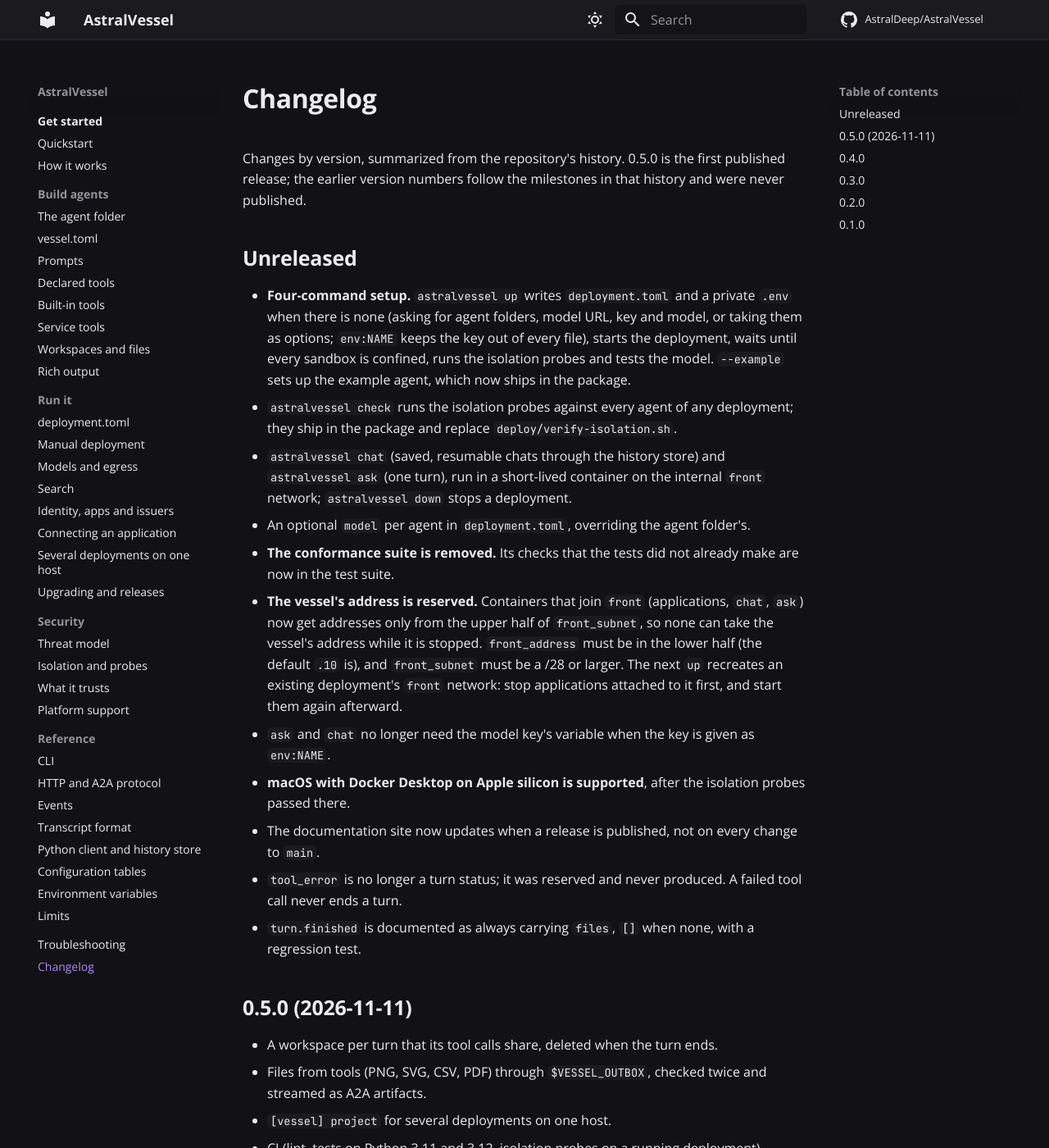
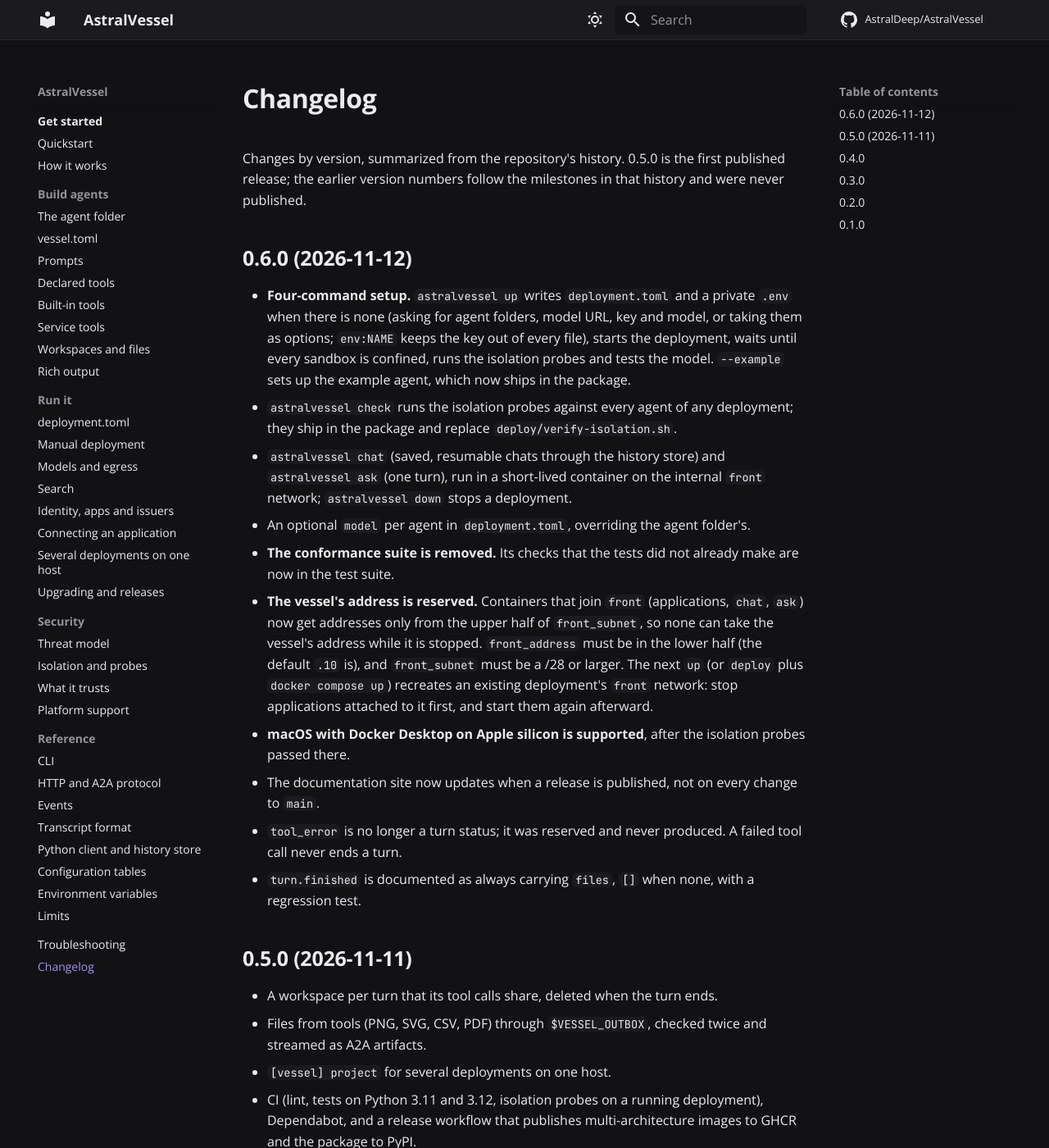
Before and after one commit to AstralDeep/AstralVessel, an MkDocs documentation site: the page built from docs/changelog.md, in a window 1280 px wide and 1400 px high. Shown: the whole window at 82% size. Built offline with MkDocs 1.6.1 and Material for MkDocs 9.7.7, drawn with Linux system fonts in a browser that asks for light colours; comment, search, counter and statistics services are not loaded.

```diff
--- a/docs/changelog.md
+++ b/docs/changelog.md
@@ -3,7 +3,7 @@
 Changes by version, summarized from the repository's history. 0.5.0 is the first published release; the earlier
 version numbers follow the milestones in that history and were never published.
 
-## Unreleased
+## 0.6.0 (2026-11-12)
 
 - **Four-command setup.** `astralvessel up` writes `deployment.toml` and a private `.env` when there is none (asking
   for agent folders, model URL, key and model, or taking them as options; `env:NAME` keeps the key out of every
@@ -18,9 +18,8 @@ version numbers follow the milestones in that history and were never published.
 - **The vessel's address is reserved.** Containers that join `front` (applications, `chat`, `ask`) now get
   addresses only from the upper half of `front_subnet`, so none can take the vessel's address while it is stopped.
   `front_address` must be in the lower half (the default `.10` is), and `front_subnet` must be a /28 or larger. The
-  next `up` recreates an existing deployment's `front` network: stop applications attached to it first, and start
+  next `up` (or `deploy` plus `docker compose up`) recreates an existing deployment's `front` network: stop applications attached to it first, and start
   them again afterward.
-- `ask` and `chat` no longer need the model key's variable when the key is given as `env:NAME`.
 - **macOS with Docker Desktop on Apple silicon is supported**, after the isolation probes passed there.
 - The documentation site now updates when a release is published, not on every change to `main`.
 - `tool_error` is no longer a turn status; it was reserved and never produced. A failed tool call never ends a
--- a/pyproject.toml
+++ b/pyproject.toml
@@ -1,6 +1,6 @@
 [project]
 name = "astralvessel"
-version = "0.5.0"
+version = "0.6.0"
 description = "A lightweight, open agent harness and standard that speaks the Astral protocols."
 readme = "README.md"
 license = "Apache-2.0"
```
Also changed, not shown: README.md (+4 -2 lines), docs/run/upgrading.md (+2 -1 lines).
